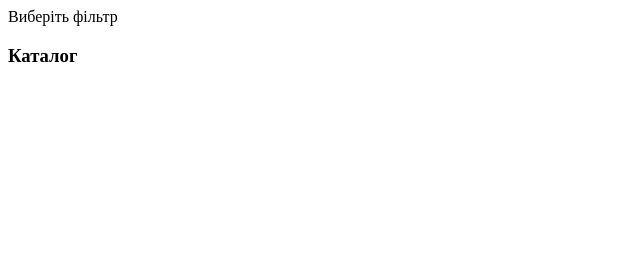
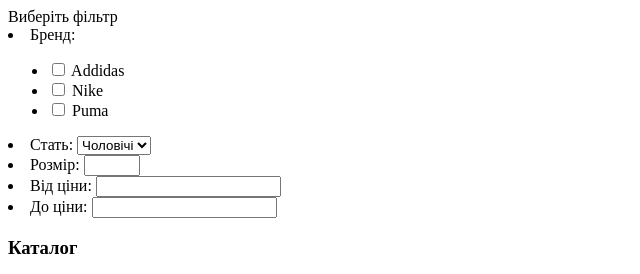
Before and after one commit to Sashkiv/sneakers_shop, a Django app: page /sneakers/ in a window 1280 px wide. Shown: the top 274 px of the page, without its empty margins (0-640 px from the left). Before the commit the page ends 62 px from the top, so only its background shows below. Run offline with Django 3.2, Linux system fonts and the light colour scheme; data comes from the database, SQL or seed files in the repository.

Commit message:
fix in label and widget in forms

```diff
--- a/sneakers_shop/pkg/sneakers/forms.py
+++ b/sneakers_shop/pkg/sneakers/forms.py
@@ -1,5 +1,6 @@
 from django import forms
 from django.db.models import Min, Max
+from django.utils.translation import ugettext_lazy as _
 
 from sneakers_shop.pkg.sneakers.models import Sneaker, Brand, SneakersSize
 
@@ -29,19 +30,30 @@ class SneakersFilterForm(forms.Form):
 
     brand = QuiteModelMultipleChoiceField(
         queryset=Brand.objects.all(),
-        required=False
+        required=False,
+        widget=forms.CheckboxSelectMultiple,
+        label=_('Бренд')
     )
-    gender = forms.ChoiceField(choices=Sneaker.GENDER, required=False)
-    size = forms.IntegerField(required=False)
-    price_from = forms.IntegerField(required=False)
-    price_to = forms.IntegerField(required=False)
+    gender = forms.ChoiceField(
+        choices=Sneaker.GENDER,
+        required=False,
+        label=_('Стать')
+    )
+    size = forms.IntegerField(required=False, label=_('Розмір'))
+    price_from = forms.IntegerField(required=False, label=_('Від ціни'))
+    price_to = forms.IntegerField(required=False, label=_('До ціни'))
 
     def __init__(self, *args, **kwargs):
         super(SneakersFilterForm, self).__init__(*args, **kwargs)
 
         size_range = SneakersSize.objects.aggregate(Min('size'), Max('size'))
-        self.fields['size'].min_value = size_range.get('size__min', 30)
-        self.fields['size'].max_value = size_range.get('size__max', 50)
+        _min = size_range.get('size__min', 30)
+        _max = size_range.get('size__max', 50)
+        self.fields['size'].min_value = _min
+        self.fields['size'].max_value = _max
+        self.fields['size'].widget.attrs.update({'min': _min, 'max': _max})
+        self.fields['price_from'].widget.attrs.update({'step': 100})
+        self.fields['price_to'].widget.attrs.update({'step': 100})
 
     def clean(self):
         cleaned_data = super(SneakersFilterForm, self).clean()
--- a/sneakers_shop/pkg/sneakers/views.py
+++ b/sneakers_shop/pkg/sneakers/views.py
@@ -9,14 +9,16 @@ class SneakersListView(generic.ListView):
     queryset = Sneaker.objects.filter(is_ready=True)
     paginate_by = 9
 
-    def filter(self, form_cleaned_data):
+    def qs_filter(self, form_cleaned_data):
         brands = form_cleaned_data.get('brand')
         gender = form_cleaned_data.get('gender')
         size = form_cleaned_data.get('size')
-        price_from = form_cleaned_data.get('price_from', 0)
+        price_from = form_cleaned_data.get('price_from')
         price_to = form_cleaned_data.get('price_to')
 
-        qs = self.queryset.filter(price__gt=price_from)
+        qs = self.queryset
+        if price_from:
+            qs = qs.filter(price__gt=price_from)
         if price_to:
             qs = qs.filter(price__lt=price_to)
         if brands:
@@ -27,13 +29,17 @@ class SneakersListView(generic.ListView):
             qs = qs.filter(sneakers_size__size=size)
         return qs
 
+    def get_context_data(self, **kwargs):
+        kwargs['form'] = self.form
+        del self.form
+        return super(SneakersListView, self).get_context_data(**kwargs)
+
     def get(self, request, *args, **kwargs):
 
         form = SneakersFilterForm(request.GET)
         form.is_valid()
-        self.queryset = self.filter(form.clean())
-        kwargs['form'] = form
-        print(form)
+        self.queryset = self.qs_filter(form.clean())
+        self.form = form
         return super(SneakersListView, self).get(request, *args, **kwargs)
 
 
--- a/sneakers_shop/templates/sneakers/sneaker_list.html
+++ b/sneakers_shop/templates/sneakers/sneaker_list.html
@@ -2,12 +2,7 @@
     <a name="top"></a>
     <div id="filters" class="col-lg-3">
         <span id="filter-text">Виберіть фільтр</span>
-        <div id="gender-type">
-            {{ form.gender }}
-        </div>
-        <div id="brand-type">
-            {{ form.brand }}
-        </div>
+            {{ form.as_ul }}
         <div id="size-sneakers">
 
         </div>
@@ -17,7 +12,6 @@
         <div id="catalog-head" class="">
             <h3>Каталог</h3>
         </div>
-
 
     {% for obj in object_list %}
         <div class="sneakers">
@@ -37,11 +31,12 @@
                 </div>
             </a>
         </div>
-
     {% endfor %}
     </div>
 </form>
 
+<div class="container">
+    <div class="row">
         <div class="col-lg-offset-6">
         {% if is_paginated %}
             <ul class="pagination">
@@ -61,3 +56,5 @@
             </ul>
         {% endif %}
         </div>
+    </div>
+</div>
```
Lines whose indentation alone changed are shown as unchanged.
